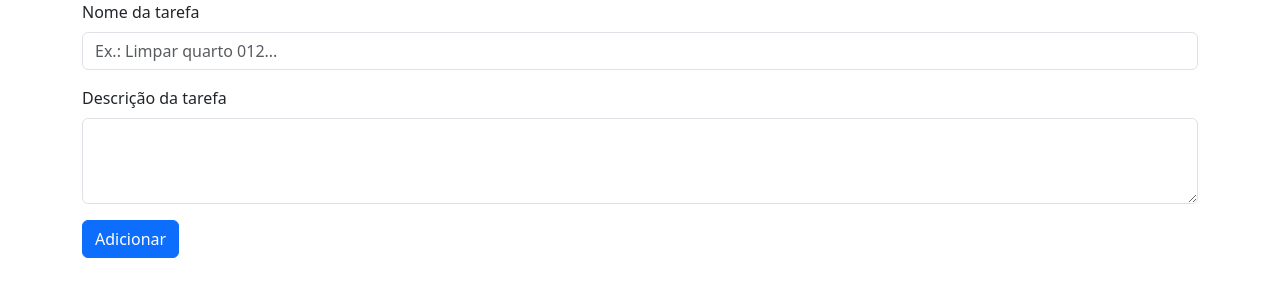
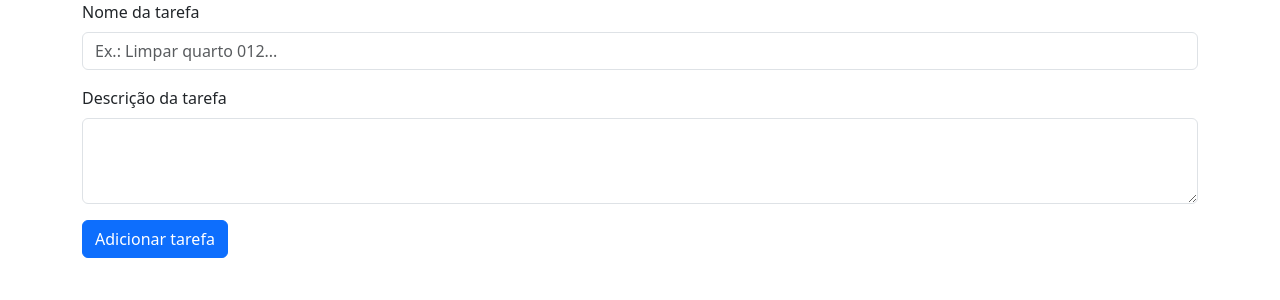
Before and after one commit to lucarl07/todo_list, a React (Vite) app in the folder frontend/: page / in a window 1280 px wide. Shown: the top 300 px of the page. Built offline with nearby package versions, Linux system fonts and the light colour scheme.

Commit message:
✨ feat: Add API interaction on the front-end

```diff
--- a/frontend/src/components/ToDoForm.jsx
+++ b/frontend/src/components/ToDoForm.jsx
@@ -1,19 +1,48 @@
 import { Form, Button } from 'react-bootstrap';
+import React from 'react';
+import axios from "axios";
 
 const ToDoForm = () => {
-  const handleSubmit = () => {}
+  const [tarefa, setTarefa] = React.useState('')
+  const [descricao, setDescricao] = React.useState('')
+  const [mensagem, setMensagem] = React.useState('')
+
+  const handleSubmit = async (event) => {
+    event.preventDefault()
+
+    try {
+      await axios.post('http://localhost:2608/tarefas/', {
+        nome: tarefa, descricao: descricao
+      })
+
+      setTarefa('')
+      setDescricao('')
+      setMensagem('Tarefa enviada com sucesso!')
+    } catch (error) {
+      setMensagem('Não foi possível salvar a sua tarefa')
+    }
+  }
 
   return (
-    <Form>
+    <Form onSubmit={handleSubmit}>
       <Form.Group className="mb-3" controlId="novaTarefa.nomeTarefa">
         <Form.Label>Nome da tarefa</Form.Label>
-        <Form.Control type="text" placeholder="Ex.: Limpar quarto 012..." />
+        <Form.Control
+          type="text"
+          placeholder="Ex.: Limpar quarto 012..."
+          value={tarefa}
+          onChange={(e) => setTarefa(e.target.value)} />
       </Form.Group>
       <Form.Group className="mb-3" controlId="novaTarefa.descricaoTarefa">
         <Form.Label>Descrição da tarefa</Form.Label>
-        <Form.Control as="textarea" rows={3} />
+        <Form.Control
+          as="textarea"
+          rows={3}
+          value={descricao}
+          onChange={(e) => setDescricao(e.target.value)} />
       </Form.Group>
-      <Button type='submit'>Adicionar</Button>
+      <Button type='submit'>Adicionar tarefa</Button>
+      <p className='mt-3'>{mensagem}</p>
     </Form>
   );
 }
```
